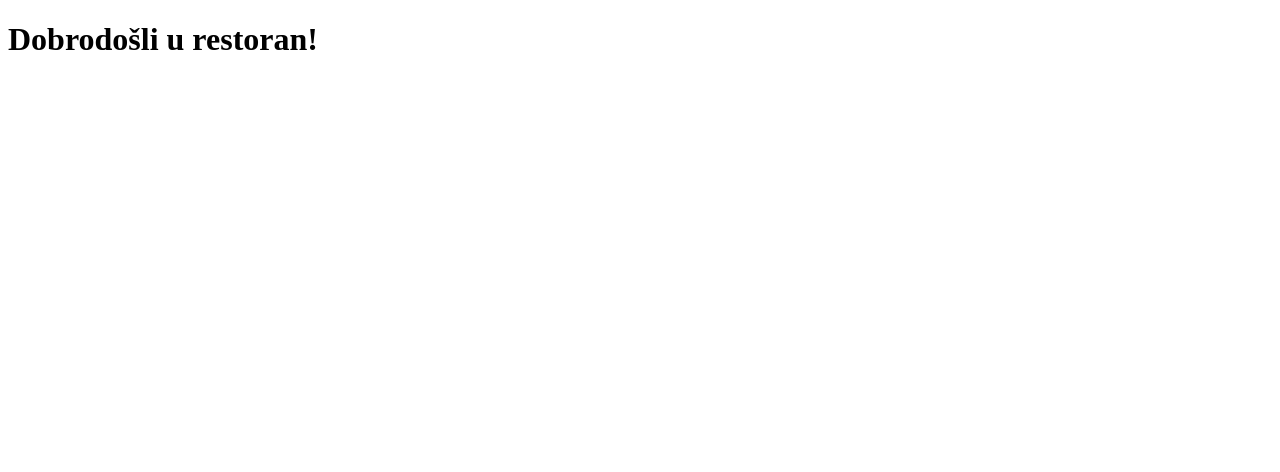
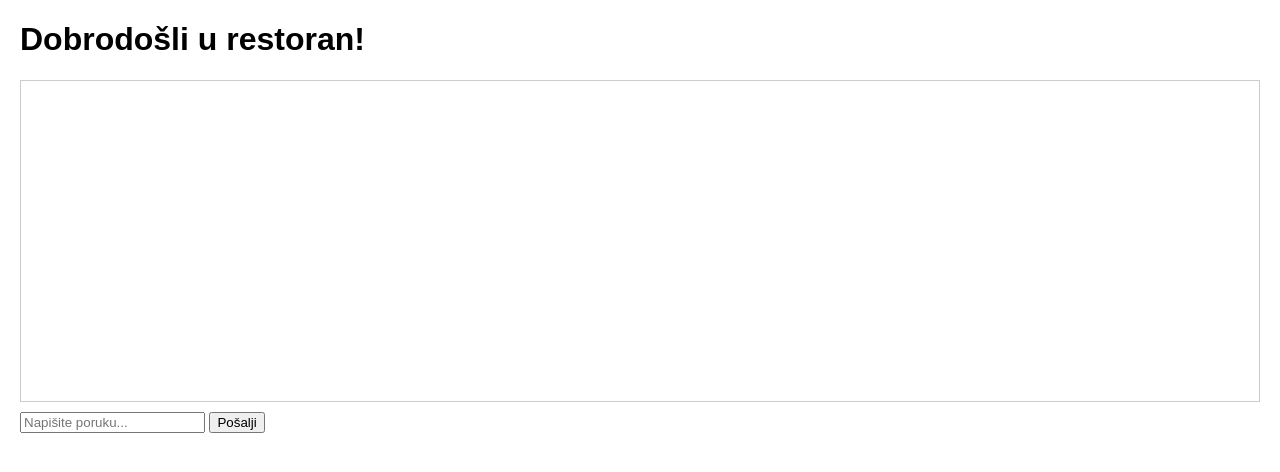
Before and after one commit to 24whkn7425-cell/objekat, a plain HTML site: page index.html in a window 1280 px wide. Drawn offline with Linux system fonts and the light colour scheme.

Commit message:
Add chat box and input elements to index.html

```diff
--- a/index.html
+++ b/index.html
@@ -4,8 +4,20 @@
     <meta charset="UTF-8">
     <meta name="viewport" content="width=device-width, initial-scale=1.0">
     <title>Moj AI Konobar</title>
+    <style>
+        body { font-family: sans-serif; margin: 20px; }
+        #chat-box { border: 1px solid #ccc; height: 300px; padding: 10px; overflow-y: scroll; margin-bottom: 10px; }
+        .message { margin-bottom: 5px; }
+        .message.Vi { font-weight: bold; }
+    </style>
 </head>
 <body>
     <h1>Dobrodošli u restoran!</h1>
+
+    <div id="chat-box"></div>
+    <input type="text" id="user-input" placeholder="Napišite poruku...">
+    <button id="send-btn">Pošalji</button>
+
+    <script src="Alconobar.js"></script>
 </body>
 </html>
```
